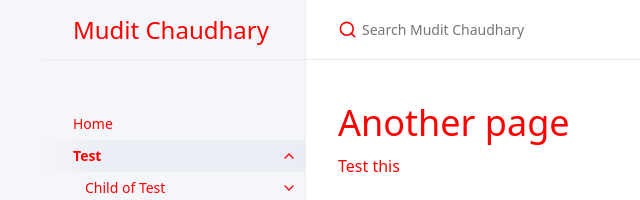
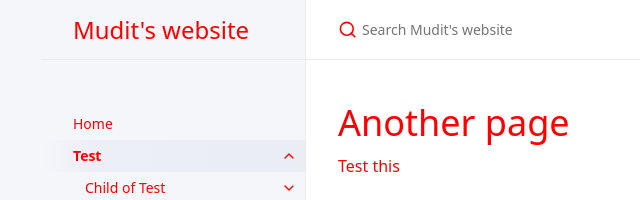
Before and after one commit to muditchaudhary/muditchaudhary.github.io, a Jekyll site: the page built from Another-page.md, in a window 1280 px wide. Shown: the top 200 px of the page, without its empty margins (66-706 px from the left). Built offline with Jekyll 4.4.1, drawn with Linux system fonts in a browser that asks for light colours; our own code applies the rules of GitHub Pages for plain Markdown files.

Commit message:
Add favicon.ico

```diff
--- a/_config.yml
+++ b/_config.yml
@@ -13,7 +13,7 @@
 # you will see them accessed via {{ site.title }}, {{ site.github_repo }}, and so on.
 # You can create any custom variable you would like, and they will be accessible
 # in the templates via {{ site.myvariable }}.
-title: Mudit Chaudhary
+title: Mudit's website
 description: Mudit's personal website
 baseurl: "/muditchaudhary.github.io" # the subpath of your site, e.g. /blog
 url: "https://muditchaudhary.github.io" # the base hostname & protocol for your site, e.g. http://example.com
```
Also changed, not shown: favicon.ico (added).
